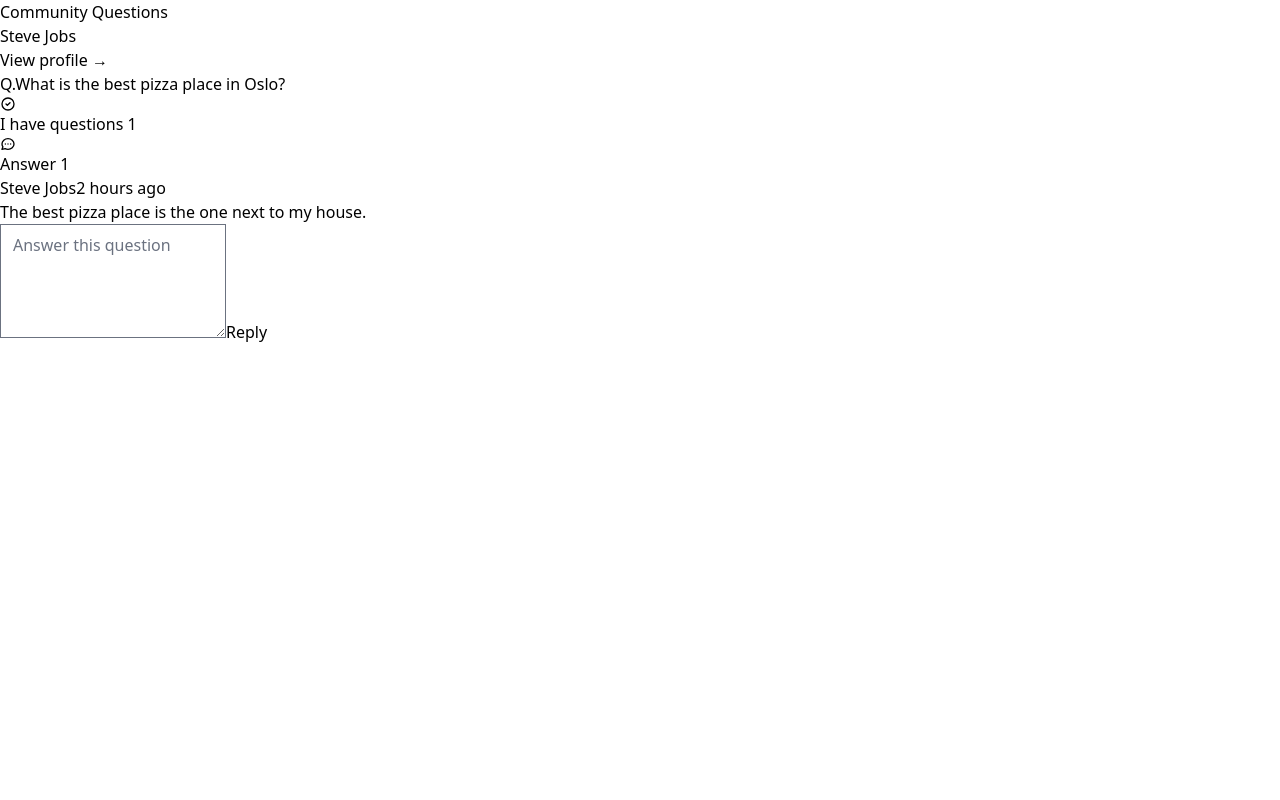
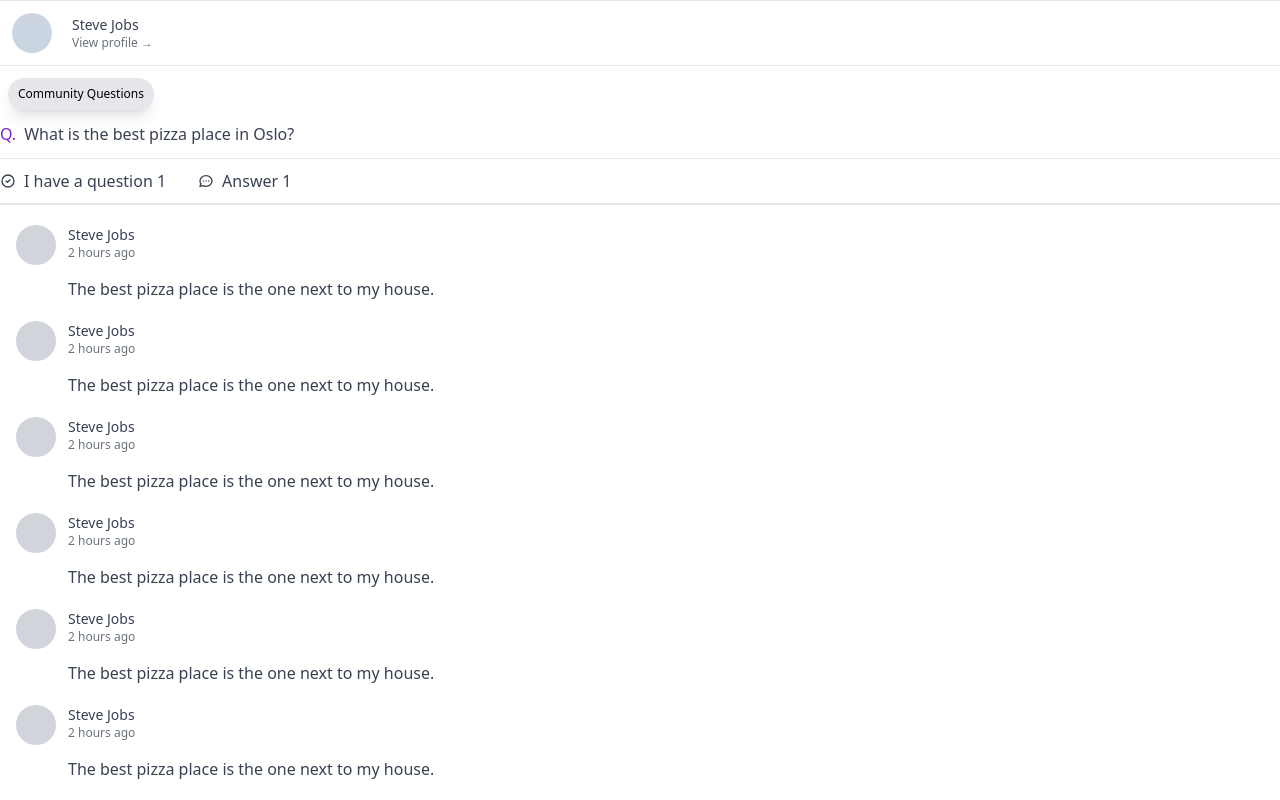
Before and after one commit to alisha0815/e-market-clone, a Next.js app: page /community/1 in a window 1280 px wide. Shown: the top 800 px of the page. Built offline with nearby package versions, Linux system fonts and the light colour scheme.

Commit message:
communicty question answer post details

```diff
--- a/pages/community/[id].tsx
+++ b/pages/community/[id].tsx
@@ -4,22 +4,26 @@ import React from "react";
 const CommunityPostDetail: NextPage = () => {
   return (
     <div>
+      <div className="flex mb-3 items-center space-x-5 py-3 border-t border-b cursor-pointer px-3">
+        <div className="w-10 h-10 rounded-full bg-slate-300" />
         <div>
-        <span>Community Questions</span>
-        <div>
-          <div />
-          <div>
-            <p>Steve Jobs</p>
-            <p>View profile &rarr;</p>
+          <p className="text-sm font-medium text-gray-700">Steve Jobs</p>
+          <p className="text-xs font-medium text-gray-500">
+            View profile &rarr;
+          </p>
         </div>
       </div>
-        <div>
-          <div>
-            <span>Q.</span>
+      <div className="">
+        {/* inline-flex */}
+        <span className="inline-flex items-center mx-2 px-2.5 py-2 rounded-full text-xs font-medium bg-gray-200 shadow-lg">
+          Community Questions
+        </span>
+        <div className="my-3 text-gray-700 bt-1 ">
+          <span className="text-purple-700 font-medium mr-2">Q.</span>
           What is the best pizza place in Oslo?
         </div>
-          <div>
-            <span>
+        <div className="flex w-full space-x-8 text-gray-700 border-t border-b-[2px] py-2.5">
+          <span className="flex space-x-2 items-center">
             <svg
               className="w-4 h-4"
               fill="none"
@@ -34,9 +38,9 @@ const CommunityPostDetail: NextPage = () => {
                 d="M9 12l2 2 4-4m6 2a9 9 0 11-18 0 9 9 0 0118 0z"
               ></path>
             </svg>
-              <span>I have questions 1</span>
+            <span>I have a question 1</span>
           </span>
-            <span>
+          <span className="flex items-center space-x-2">
             <svg
               className="w-4 h-4"
               fill="none"
@@ -54,20 +58,32 @@ const CommunityPostDetail: NextPage = () => {
             <span>Answer 1</span>
           </span>
         </div>
-        </div>
+        {[...Array(6)].map((_, i) => (
+          <div key={i} className="px-4 my-5">
+            <div className="flex items-start space-x-3">
+              <div className="w-10 h-10 rounded-full bg-gray-300" />
               <div>
-          <div>
-            <div />
-            <div>
-              <span>Steve Jobs</span>
-              <span>2 hours ago</span>
-              <p>The best pizza place is the one next to my house.</p>
+                <span className="text-sm block font-medium text-gray-700">
+                  Steve Jobs
+                </span>
+                <span className="text-xs text-gray-500 block">2 hours ago</span>
+                <p className="text-gray-700 mt-4">
+                  The best pizza place is the one next to my house.
+                </p>
               </div>
             </div>
           </div>
-        <div>
-          <textarea rows={4} placeholder="Answer this question" />
-          <button>Reply</button>
+        ))}
+
+        <div className="px-3">
+          <textarea
+            rows={4}
+            placeholder="Answer this question"
+            className="mt-1 shadow-md w-full rounded-md focus:ring-2 focus:ring-offset-2 focus:ring-purple-400 focus:outline-none focus:border-purple-400 border-gray-300"
+          />
+          <button className="my-4 w-full bg-purple-700 rounded-md text-white py-3 text-lg hover:opacity-90 transition-opacity hover:scale-105">
+            Reply
+          </button>
         </div>
       </div>
     </div>
```
Lines whose indentation alone changed are shown as unchanged.
